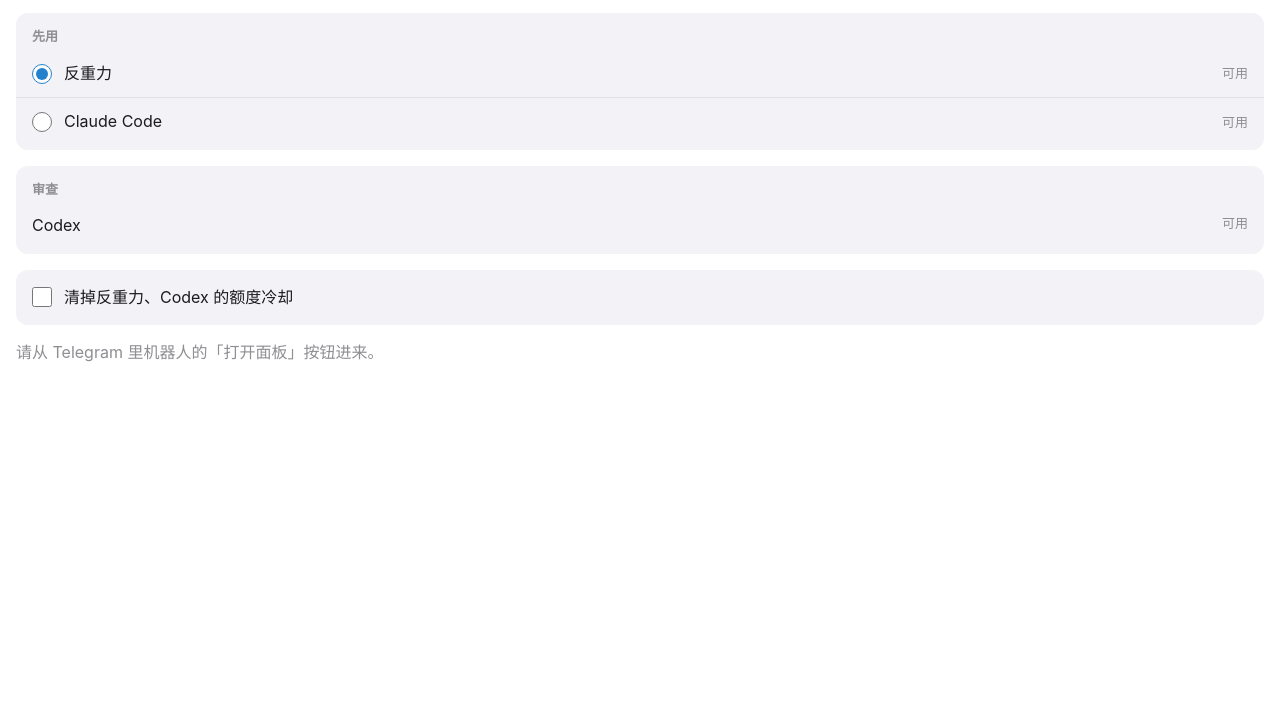
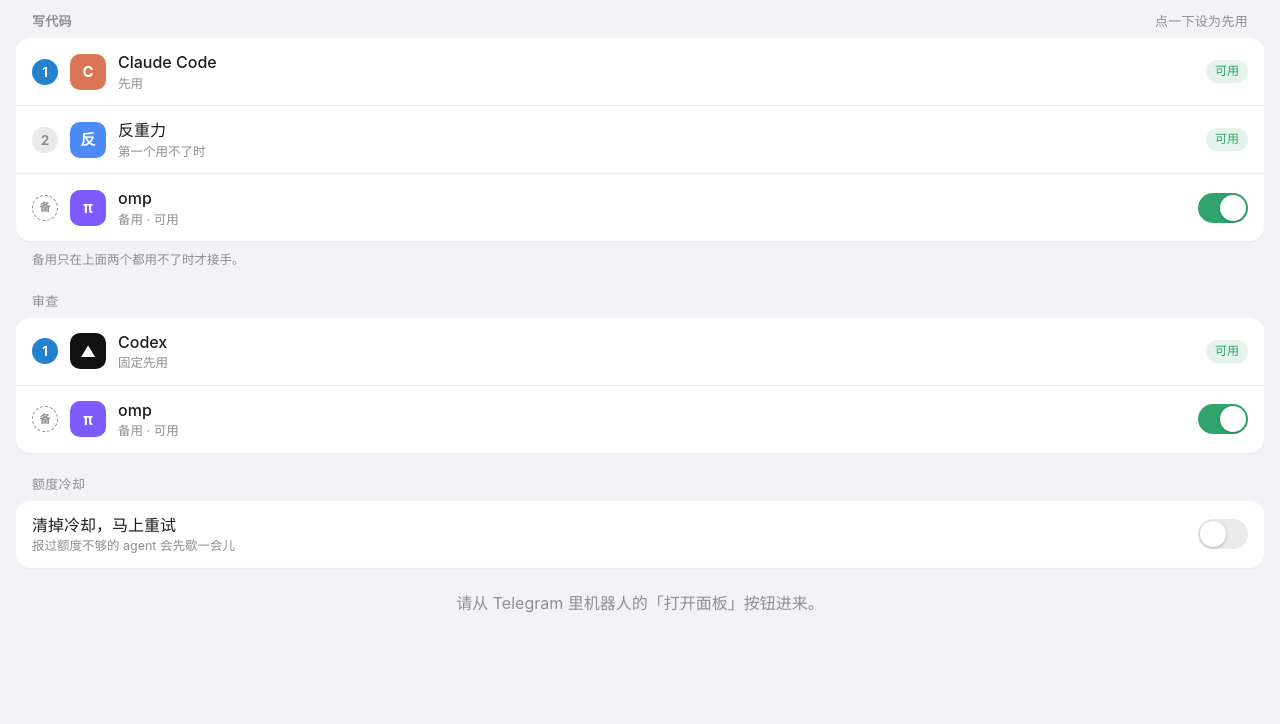
Before and after one commit to hanilbert/tethera-bot-panel, a plain HTML site: page index.html in a window 1280 px wide. Shown: the part 76-800 px from the top of the page. Drawn offline with Linux system fonts and the light colour scheme.

Commit message:
面板改版：Claude Code 在前，写代码和审查各加备用 omp；状态改放 ?s=
Co-Authored-By: Claude Opus 5.5 <noreply@anthropic.com>
Claude-Session: https://claude.ai/code/session_01KPiW9pvMSWs9zpvMHUyfDY

```diff
--- a/index.html
+++ b/index.html
@@ -4,52 +4,86 @@
 <meta charset="utf-8">
 <meta name="viewport" content="width=device-width, initial-scale=1, viewport-fit=cover">
 <title>Tethera 面板</title>
-<!-- Telegram Mini App 的官方脚本。页面本身不含任何数据：当前状态由机器人放在网址 # 后面（不会发到服务器），
-     点「保存」后由 Telegram 把选择作为私聊消息交回机器人，机器人核对是不是维护者本人再改。 -->
+<!-- Telegram Mini App 官方脚本。页面本身不含数据：当前状态由机器人放在网址 ?s= 里（Telegram 会占用 # 后面传它自己的参数），
+     点「保存」后由 Telegram 把选择作为私聊消息交回机器人，机器人核对是不是韩本人再改。 -->
 <script src="https://telegram.org/js/telegram-web-app.js"></script>
 <style>
   :root {
-    --bg: var(--tg-theme-bg-color, #ffffff);
+    --bg: var(--tg-theme-secondary-bg-color, #f2f2f7);
+    --card: var(--tg-theme-section-bg-color, var(--tg-theme-bg-color, #ffffff));
     --text: var(--tg-theme-text-color, #1c1c1e);
     --hint: var(--tg-theme-hint-color, #8e8e93);
-    --card: var(--tg-theme-secondary-bg-color, #f2f2f7);
     --accent: var(--tg-theme-button-color, #2481cc);
     --accent-text: var(--tg-theme-button-text-color, #ffffff);
+    --line: rgba(127,127,127,.16);
+    --ok: #30a46c; --ok-bg: rgba(48,164,108,.13);
+    --warn: #e5484d; --warn-bg: rgba(229,72,77,.12);
   }
-  * { box-sizing: border-box; }
-  body { margin: 0; padding: 16px; background: var(--bg); color: var(--text);
-         font: 16px/1.45 -apple-system, BlinkMacSystemFont, "PingFang SC", sans-serif; }
-  h1 { font-size: 20px; margin: 4px 0 4px; }
-  p.hint { color: var(--hint); font-size: 14px; margin: 0 0 16px; }
-  .group { background: var(--card); border-radius: 12px; padding: 4px 0; margin-bottom: 16px; }
-  .group h2 { font-size: 13px; font-weight: 600; color: var(--hint); margin: 10px 16px 4px; }
-  label.row { display: flex; align-items: center; gap: 12px; padding: 12px 16px; cursor: pointer; }
-  label.row + label.row { border-top: 1px solid rgba(127,127,127,.15); }
-  label.row input { width: 20px; height: 20px; accent-color: var(--accent); margin: 0; }
-  .name { flex: 1; }
-  .state { font-size: 13px; color: var(--hint); text-align: right; max-width: 55%; }
-  .state.bad { color: #e5484d; }
-  .fixed { padding: 12px 16px; display: flex; justify-content: space-between; }
-  #outside { display: none; color: var(--hint); }
+  * { box-sizing: border-box; -webkit-tap-highlight-color: transparent; }
+  html, body { background: var(--bg); }
+  body { margin: 0; padding: 20px 16px 28px; color: var(--text);
+         font: 16px/1.4 -apple-system, BlinkMacSystemFont, "PingFang SC", "Helvetica Neue", sans-serif; }
+  header { display: flex; align-items: center; gap: 12px; margin: 0 4px 20px; }
+  .logo { width: 44px; height: 44px; border-radius: 12px; display: grid; place-items: center; font-size: 24px;
+          background: linear-gradient(135deg, #5b8def, #8a5cf6); color: #fff; flex: none; }
+  h1 { font-size: 20px; margin: 0; letter-spacing: .2px; }
+  header p { margin: 2px 0 0; color: var(--hint); font-size: 13px; }
+
+  .section-title { display: flex; justify-content: space-between; align-items: baseline;
+                   margin: 0 16px 8px; font-size: 13px; color: var(--hint); font-weight: 600; letter-spacing: .3px; }
+  .section-title span:last-child { font-weight: 400; }
+  .card { background: var(--card); border-radius: 14px; overflow: hidden; margin-bottom: 22px;
+          box-shadow: 0 1px 2px rgba(0,0,0,.04); }
+  .row { display: flex; align-items: center; gap: 12px; padding: 13px 16px; min-height: 60px; }
+  .row + .row { border-top: 1px solid var(--line); }
+  .row.pick { cursor: pointer; }
+  .badge { width: 26px; height: 26px; border-radius: 50%; display: grid; place-items: center; flex: none;
+           font-size: 13px; font-weight: 700; background: var(--line); color: var(--hint); transition: all .15s; }
+  .badge.first { background: var(--accent); color: var(--accent-text); }
+  .badge.spare { background: transparent; border: 1.5px dashed var(--hint); font-size: 11px; }
+  .icon { width: 36px; height: 36px; border-radius: 10px; display: grid; place-items: center; flex: none;
+          font-weight: 700; font-size: 15px; color: #fff; }
+  .i-claude { background: #d97757; } .i-agy { background: #4c8bf5; }
+  .i-codex { background: #111; } .i-omp { background: #7c5cff; }
+  .meta { flex: 1; min-width: 0; }
+  .name { font-size: 16px; font-weight: 500; }
+  .sub { font-size: 12.5px; color: var(--hint); margin-top: 1px; }
+  .pill { font-size: 12px; padding: 3px 9px; border-radius: 999px; white-space: nowrap; flex: none; font-weight: 500; }
+  .pill.ok { color: var(--ok); background: var(--ok-bg); }
+  .pill.bad { color: var(--warn); background: var(--warn-bg); }
+  .pill.off { color: var(--hint); background: var(--line); }
+
+  .switch { position: relative; width: 50px; height: 30px; flex: none; }
+  .switch input { opacity: 0; width: 0; height: 0; position: absolute; }
+  .switch i { position: absolute; inset: 0; border-radius: 30px; background: var(--line); transition: .2s; cursor: pointer; }
+  .switch i::after { content: ""; position: absolute; width: 26px; height: 26px; left: 2px; top: 2px; border-radius: 50%;
+                     background: #fff; box-shadow: 0 1px 3px rgba(0,0,0,.25); transition: .2s; }
+  .switch input:checked + i { background: var(--ok); }
+  .switch input:checked + i::after { transform: translateX(20px); }
+
+  .foot { color: var(--hint); font-size: 12.5px; margin: -12px 16px 22px; line-height: 1.5; }
+  #outside { display: none; text-align: center; color: var(--hint); margin-top: 24px; }
 </style>
 </head>
 <body>
-<h1>🤖 写代码先用哪个 agent</h1>
-<p class="hint">选中的那个用不了时，会自动换另一个。审查固定用 Codex。</p>
+<header>
+  <div class="logo">🤖</div>
+  <div><h1>用哪个 agent</h1><p>排在前面的先用，用不了自动往下换</p></div>
+</header>
 
-<div class="group">
-  <h2>先用</h2>
-  <label class="row"><input type="radio" name="first" value="agy"><span class="name">反重力</span><span class="state" id="s-agy"></span></label>
-  <label class="row"><input type="radio" name="first" value="claude"><span class="name">Claude Code</span><span class="state" id="s-claude"></span></label>
-</div>
+<div class="section-title"><span>写代码</span><span>点一下设为先用</span></div>
+<div class="card" id="writers"></div>
+<div class="foot">备用只在上面两个都用不了时才接手。</div>
 
-<div class="group">
-  <h2>审查</h2>
-  <div class="fixed"><span>Codex</span><span class="state" id="s-codex"></span></div>
-</div>
+<div class="section-title"><span>审查</span></div>
+<div class="card" id="reviewers"></div>
 
-<div class="group">
-  <label class="row"><input type="checkbox" id="clear"><span class="name">清掉反重力、Codex 的额度冷却</span></label>
+<div class="section-title"><span>额度冷却</span></div>
+<div class="card">
+  <div class="row">
+    <div class="meta"><div class="name">清掉冷却，马上重试</div><div class="sub">报过额度不够的 agent 会先歇一会儿</div></div>
+    <label class="switch"><input type="checkbox" id="clear"><i></i></label>
+  </div>
 </div>
 
 <p id="outside">请从 Telegram 里机器人的「打开面板」按钮进来。</p>
@@ -57,43 +91,70 @@
 <script>
 (function () {
   var tg = window.Telegram && window.Telegram.WebApp;
+  var NAMES = { claude: "Claude Code", agy: "反重力", codex: "Codex", omp: "omp" };
+  var ICONS = { claude: "C", agy: "反", codex: "▲", omp: "π" };
   var state = {};
-  try { state = JSON.parse(decodeURIComponent(location.hash.slice(1)) || "{}"); } catch (e) { state = {}; }
-  var order = Array.isArray(state.order) && state.order.length ? state.order : ["agy", "claude"];
-  var first = document.querySelector('input[name=first][value="' + order[0] + '"]');
-  if (first) first.checked = true;
-  function show(id, text) {
-    var el = document.getElementById(id);
-    el.textContent = text ? "⏸ " + text : "可用";
-    if (text) el.classList.add("bad");
+  try { state = JSON.parse(new URLSearchParams(location.search).get("s") || "{}") || {}; } catch (e) { state = {}; }
+  var order = (Array.isArray(state.order) ? state.order : []).filter(function (e) { return e === "claude" || e === "agy"; });
+  ["claude", "agy"].forEach(function (e) { if (order.indexOf(e) < 0) order.push(e); });
+  var initial = { first: order[0], wb: state.writer_backup !== false, rb: state.review_backup !== false };
+  var cur = { first: initial.first, wb: initial.wb, rb: initial.rb, clear: false };
+
+  function pill(engine, on) {
+    if (on === false) return '<span class="pill off">不用</span>';
+    var s = state[engine];
+    return s ? '<span class="pill bad">' + esc(s) + "</span>" : '<span class="pill ok">可用</span>';
   }
-  show("s-agy", state.agy);
-  show("s-claude", state.claude);
-  show("s-codex", state.codex);
+  function esc(t) { return String(t).replace(/[&<>"]/g, function (c) { return { "&": "&amp;", "<": "&lt;", ">": "&gt;", '"': "&quot;" }[c]; }); }
+  function agent(engine, badge, badgeCls, sub, right, pick) {
+    return '<div class="row' + (pick ? ' pick" data-pick="' + engine : "") + '">' +
+      '<span class="badge ' + badgeCls + '">' + badge + "</span>" +
+      '<span class="icon i-' + engine + '">' + ICONS[engine] + "</span>" +
+      '<div class="meta"><div class="name">' + NAMES[engine] + '</div><div class="sub">' + sub + "</div></div>" + right + "</div>";
+  }
+  function backupRow(id, on) {
+    return '<div class="row"><span class="badge spare">备</span><span class="icon i-omp">' + ICONS.omp + "</span>" +
+      '<div class="meta"><div class="name">omp</div><div class="sub">备用 · ' + (on ? pillText("omp") : "关着") + "</div></div>" +
+      '<label class="switch"><input type="checkbox" id="' + id + '"' + (on ? " checked" : "") + "><i></i></label></div>";
+  }
+  function pillText(engine) { return state[engine] ? esc(state[engine]) : "可用"; }
 
-  var initial = order[0];
-  function payload() {
-    var picked = document.querySelector("input[name=first]:checked");
-    return { first: picked ? picked.value : initial, clear: document.getElementById("clear").checked };
+  function render() {
+    var second = cur.first === "claude" ? "agy" : "claude";
+    document.getElementById("writers").innerHTML =
+      agent(cur.first, "1", "first", "先用", pill(cur.first), true) +
+      agent(second, "2", "", "第一个用不了时", pill(second), true) +
+      backupRow("wb", cur.wb);
+    document.getElementById("reviewers").innerHTML =
+      agent("codex", "1", "first", "固定先用", pill("codex"), false) +
+      backupRow("rb", cur.rb);
+    document.querySelectorAll("[data-pick]").forEach(function (el) {
+      el.addEventListener("click", function () { cur.first = el.getAttribute("data-pick"); haptic(); render(); });
+    });
+    ["wb", "rb"].forEach(function (id) {
+      document.getElementById(id).addEventListener("change", function (ev) { cur[id] = ev.target.checked; haptic(); render(); });
+    });
+    refresh();
   }
-  function changed() {
-    var p = payload();
-    return p.first !== initial || p.clear;
+  function haptic() { try { tg && tg.HapticFeedback && tg.HapticFeedback.selectionChanged(); } catch (e) {} }
+  function changed() { return cur.first !== initial.first || cur.wb !== initial.wb || cur.rb !== initial.rb || cur.clear; }
+  function refresh() { if (!tg || !tg.MainButton) return; changed() ? tg.MainButton.show() : tg.MainButton.hide(); }
+
+  document.getElementById("clear").addEventListener("change", function (ev) { cur.clear = ev.target.checked; haptic(); refresh(); });
+
+  var inTelegram = tg && tg.platform && tg.platform !== "unknown";
+  if (inTelegram) {
+    tg.ready();
+    tg.expand();
+    try { tg.setHeaderColor("secondary_bg_color"); tg.setBackgroundColor("secondary_bg_color"); } catch (e) {}
+    tg.MainButton.setText("保存");
+    tg.MainButton.onClick(function () {
+      tg.sendData(JSON.stringify({ first: cur.first, writer_backup: cur.wb, review_backup: cur.rb, clear: cur.clear }));
+    });
+  } else if (!location.search) {
+    document.getElementById("outside").style.display = "block";
   }
-  function send() { tg.sendData(JSON.stringify(payload())); }
-
-  // 从输入框下的按钮打开时 Telegram 不给 initData（这种方式只能 sendData），所以按平台判断是不是在 Telegram 里
-  if (!tg || !tg.platform || tg.platform === "unknown") {
-    document.getElementById("outside").style.display = "block";
-    return;
-  }
-  tg.ready();
-  tg.expand();
-  tg.MainButton.setText("保存");
-  tg.MainButton.onClick(send);
-  function refresh() { changed() ? tg.MainButton.show() : tg.MainButton.hide(); }
-  document.querySelectorAll("input").forEach(function (i) { i.addEventListener("change", refresh); });
-  refresh();
+  render();
 })();
 </script>
 </body>
```
